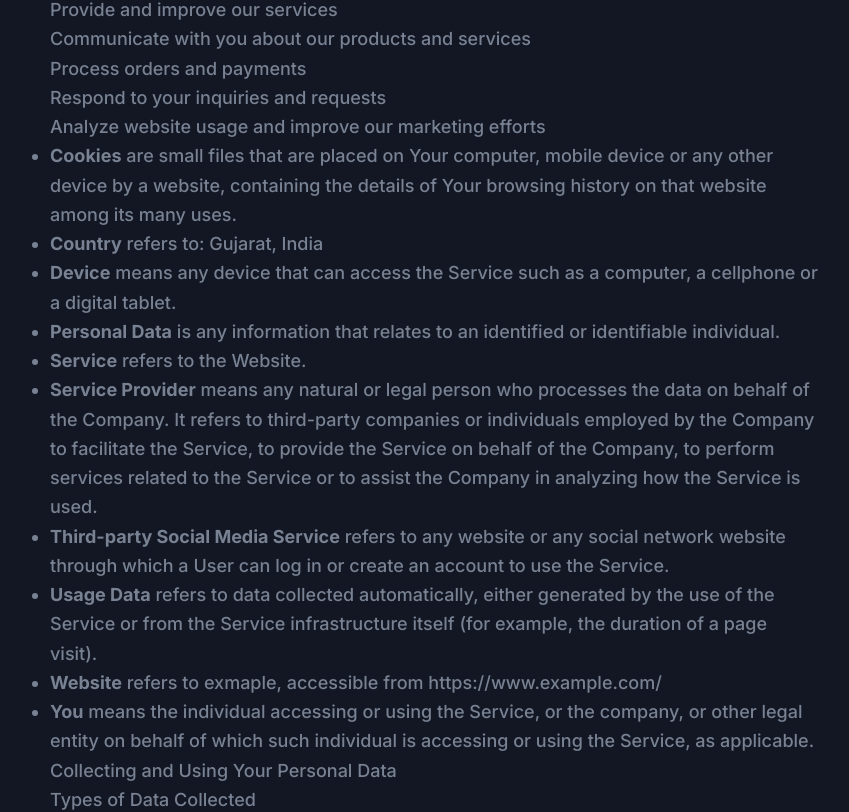
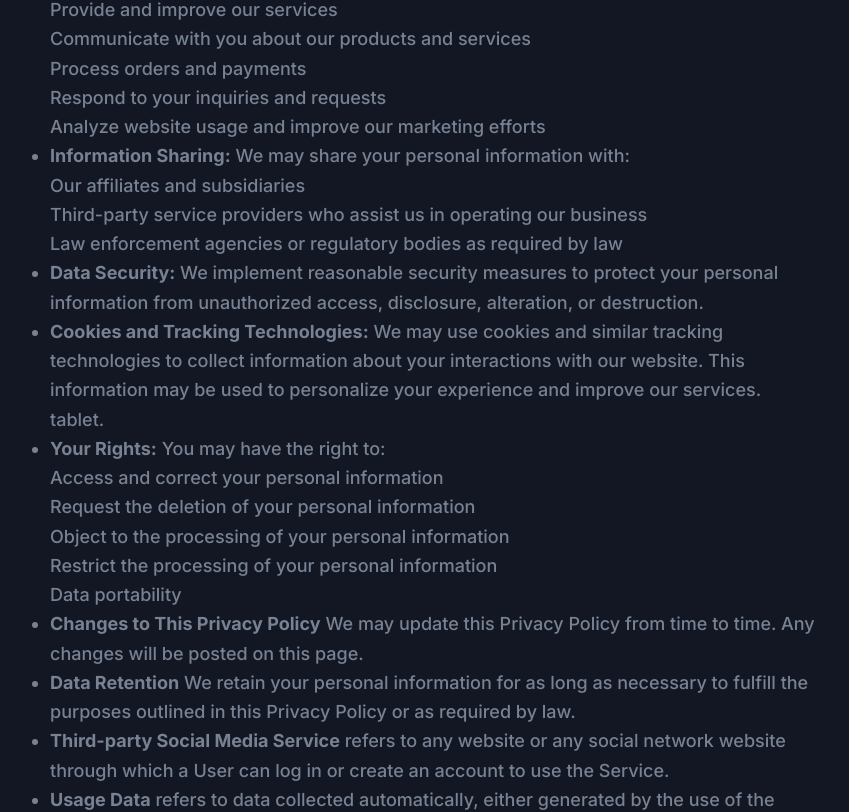
Before and after one commit to dipan/real-estate, a Next.js app: page /privacy-policy in a window 1280 px wide. Shown: the part 934-1746 px from the top of the page, without its empty margins (206-1055 px from the left). Built offline with nearby package versions, Linux system fonts and the light colour scheme.

Commit message:
doc: update privacy policy

```diff
--- a/app/privacy-policy/page.tsx
+++ b/app/privacy-policy/page.tsx
@@ -79,7 +79,7 @@ const PrivacyPolicy = () => {
                     </li>
                     <li>
                       <p>
-                        <strong>Information Use</strong> We may use your
+                        <strong>Information Use:</strong> We may use your
                         personal information to:
                         <ul>
                           <li>Provide and improve our services</li>
@@ -97,45 +97,70 @@ const PrivacyPolicy = () => {
                     </li>
                     <li>
                       <p>
-                        <strong>Cookies</strong> are small files that are placed
-                        on Your computer, mobile device or any other device by a
-                        website, containing the details of Your browsing history
-                        on that website among its many uses.
+                        <strong>Information Sharing:</strong> We may share your
+                        personal information with:
+                        <ul>
+                          <li>Our affiliates and subsidiaries</li>
+                          <li>
+                            Third-party service providers who assist us in
+                            operating our business
+                          </li>
+                          <li>
+                            Law enforcement agencies or regulatory bodies as
+                            required by law
+                          </li>
+                        </ul>
                       </p>
                     </li>
                     <li>
                       <p>
-                        <strong>Country</strong> refers to: Gujarat, India
+                        <strong>Data Security:</strong> We implement reasonable
+                        security measures to protect your personal information
+                        from unauthorized access, disclosure, alteration, or
+                        destruction.
                       </p>
                     </li>
                     <li>
                       <p>
-                        <strong>Device</strong> means any device that can access
-                        the Service such as a computer, a cellphone or a digital
-                        tablet.
+                        <strong>Cookies and Tracking Technologies:</strong> We
+                        may use cookies and similar tracking technologies to
+                        collect information about your interactions with our
+                        website. This information may be used to personalize
+                        your experience and improve our services. tablet.
                       </p>
                     </li>
                     <li>
                       <p>
-                        <strong>Personal Data</strong> is any information that
-                        relates to an identified or identifiable individual.
+                        <strong>Your Rights:</strong> You may have the right to:
+                        <ul>
+                          <li>Access and correct your personal information</li>
+                          <li>
+                            Request the deletion of your personal information
+                          </li>
+                          <li>
+                            Object to the processing of your personal
+                            information
+                          </li>
+                          <li>
+                            Restrict the processing of your personal information
+                          </li>
+                          <li>Data portability</li>
+                        </ul>
                       </p>
                     </li>
                     <li>
                       <p>
-                        <strong>Service</strong> refers to the Website.
+                        <strong>Changes to This Privacy Policy</strong> We may
+                        update this Privacy Policy from time to time. Any
+                        changes will be posted on this page.
                       </p>
                     </li>
                     <li>
                       <p>
-                        <strong>Service Provider</strong> means any natural or
-                        legal person who processes the data on behalf of the
-                        Company. It refers to third-party companies or
-                        individuals employed by the Company to facilitate the
-                        Service, to provide the Service on behalf of the
-                        Company, to perform services related to the Service or
-                        to assist the Company in analyzing how the Service is
-                        used.
+                        <strong>Data Retention</strong> We retain your personal
+                        information for as long as necessary to fulfill the
+                        purposes outlined in this Privacy Policy or as required
+                        by law.
                       </p>
                     </li>
                     <li>
@@ -159,11 +184,10 @@ const PrivacyPolicy = () => {
                         <strong>Website</strong> refers to exmaple, accessible
                         from{" "}
                         <a
-                          href="https://www.example.com/"
+                          href="https://www.example.comhttps://makaliconstruction.vercel.app/"
                           rel="external nofollow noopener"
-                          target="_blank"
                         >
-                          https://www.example.com/
+                          https://makaliconstruction.vercel.app/
                         </a>
                       </p>
                     </li>
```
